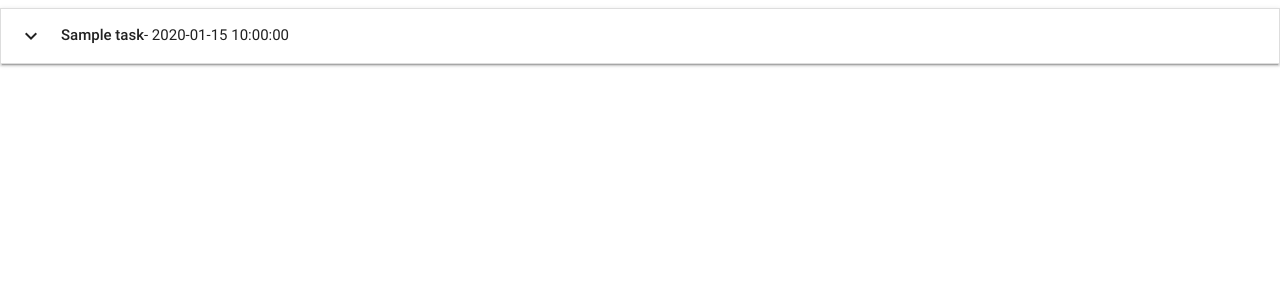
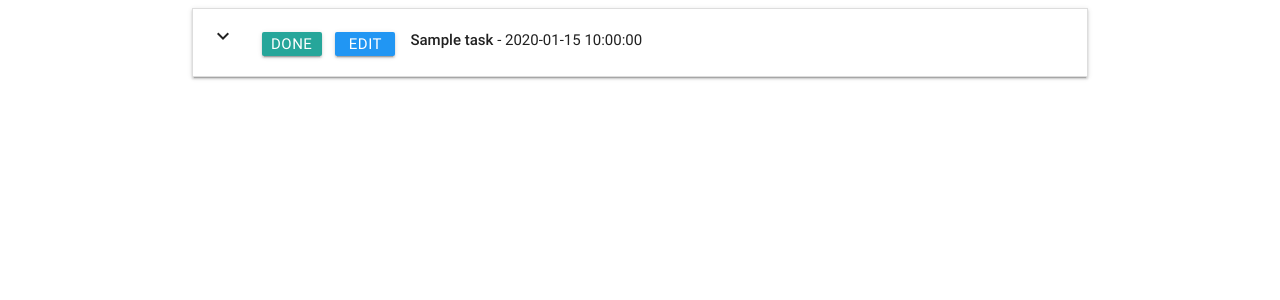
Before and after one commit to SPawson/Flask-Task-Manager, a Flask app: page / in a window 1280 px wide. Shown: the top 300 px of the page. Run offline with Flask 2, Linux system fonts and the light colour scheme; a database or web service that is not in the repository returns one stand-in record (values such as "Sample title"); some libraries are stand-ins or nearby versions.

Commit message:
added basic styles to task page

```diff
--- /dev/null
+++ b/static/css/style.css
@@ -0,0 +1,23 @@
+.btn_small{
+    height:24px;
+    width:60px;
+    line-height: 24px;
+    margin:5px 5px;
+    padding:0 0.5em;
+}
+
+.task-header{
+    margin-top: 5px;
+    margin-left: 10px;
+}
+
+@media(max-width:531px){
+    .btn_small{
+        display: block;
+    }
+
+    .task-header{
+        margin-top: 0px;
+        margin-left: 0px;
+    }
+}
--- a/templates/base.html
+++ b/templates/base.html
@@ -8,13 +8,17 @@
     <title>Task Manager | Project</title>
     <link href="https://fonts.googleapis.com/icon?family=Material+Icons" rel="stylesheet">
     <link rel="stylesheet" href="https://cdnjs.cloudflare.com/ajax/libs/materialize/0.100.2/css/materialize.min.css">
+    <link rel="stylesheet" href="{{url_for('static',filename='css/style.css')}}" type="text/css" />
 </head>
 
 <body>
+    <div class="container">
+            {% block content %}
 
-    {% block content %}
+            {% endblock %}
+    </div>
 
-    {% endblock %}
+
 
     <script src="https://cdnjs.cloudflare.com/ajax/libs/jquery/3.2.1/jquery.min.js"></script>
     <script src="https://cdnjs.cloudflare.com/ajax/libs/materialize/0.100.2/js/materialize.min.js"></script>
--- a/templates/tasks.html
+++ b/templates/tasks.html
@@ -1,12 +1,24 @@
-{%extends 'base.html'%} <!--brings in base html-->
+{%extends 'base.html'%}
+<!--brings in base html-->
 {% block content %}
 <!--Jinja template language-->
 
 <ul class="collapsible">
     {% for task in tasks%}
     <li>
-              <div class="collapsible-header"><i class="material-icons">expand_more</i><strong>{{task.task_name}}</strong> - {{task.due_date}}</div>
-              <div class="collapsible-body"><span>{{task.task_description}}</span></div>
+        <div class="collapsible-header">
+                <div class="col s3">
+                    <i class="material-icons">expand_more</i>
+                    <a class="waves-effect waves-light btn btn_small">Done</a>
+                    <a class="waves-effect waves-light btn btn_small blue">Edit</a>
+                </div>
+                <div class="col s9 task-header">
+                    <strong>{{task.task_name}}</strong> - {{task.due_date}}
+                </div>
+        </div>
+        <div class="collapsible-body">
+            <span>{{task.task_description}}</span>
+        </div>
     </li>
     {% endfor%}
 </ul>
```
Lines whose indentation alone changed are shown as unchanged.
